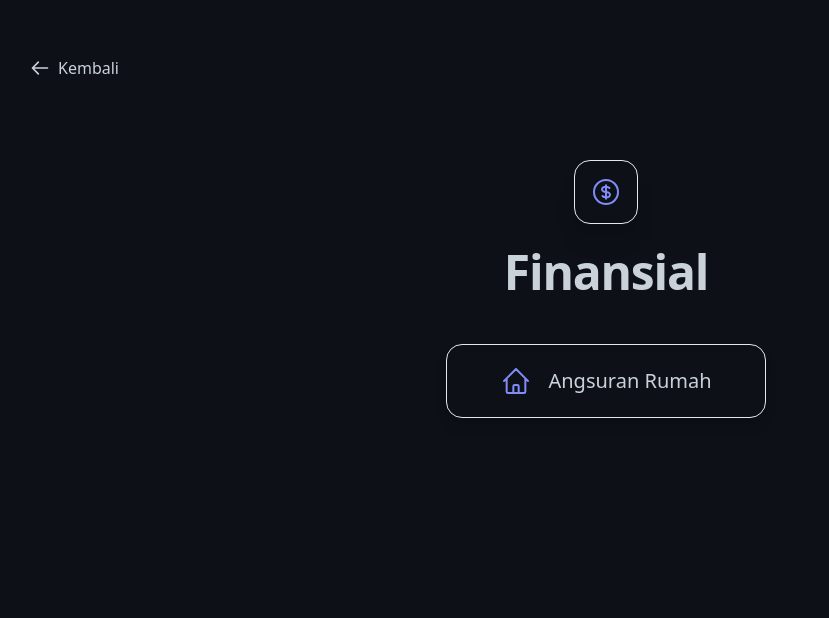
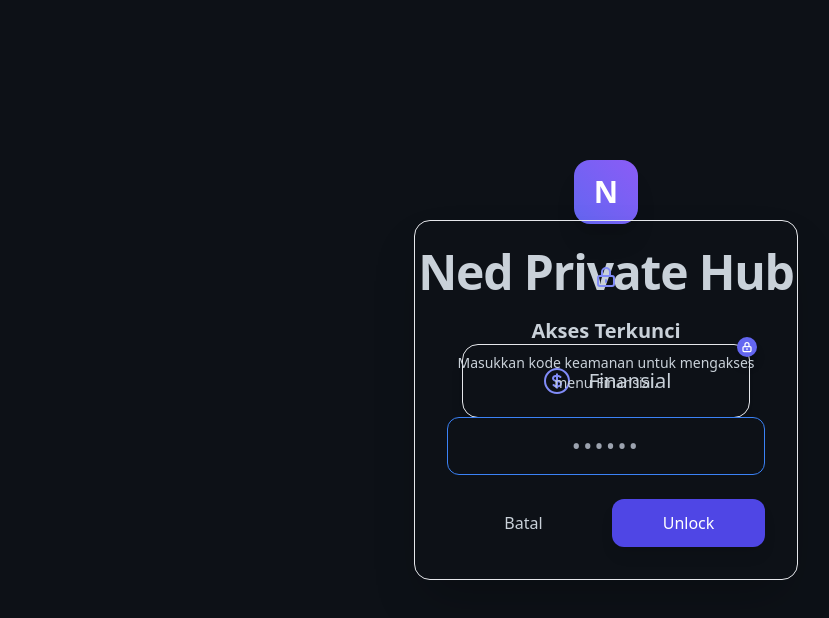
Before and after one commit to OffiziellNed/Ned-Private-Hub, a Next.js app: page / in a window 1280 px wide. Both pictures are taken after a click on the button "Finansial". Shown: the top 618 px of the page, without its empty margins (34-863 px from the left). Built offline with nearby package versions, Linux system fonts and the light colour scheme; no server answers; the database is empty.

Commit message:
Update page.js

```diff
--- a/app/page.js
+++ b/app/page.js
@@ -45,6 +45,12 @@ export default function Dashboard() {
   const [proofs, setProofs] = useState({});
   const [isSyncing, setIsSyncing] = useState(true);
   const fileInputRef = useRef(null);
+
+  // State untuk Fitur Keamanan PIN
+  const [isUnlocked, setIsUnlocked] = useState(false);
+  const [showPinPrompt, setShowPinPrompt] = useState(false);
+  const [pinCode, setPinCode] = useState('');
+  const [pinError, setPinError] = useState(false);
 
   const angsuranData = generateAngsuranData();
 
@@ -149,6 +155,30 @@ export default function Dashboard() {
     e.target.value = null;
   };
 
+  // Logika Klik Menu Finansial
+  const handleAccessFinansial = () => {
+    if (isUnlocked) {
+      setView('finansial');
+    } else {
+      setShowPinPrompt(true);
+    }
+  };
+
+  // Logika Submit PIN
+  const handlePinSubmit = (e) => {
+    e.preventDefault();
+    if (pinCode === '010525') {
+      setIsUnlocked(true);
+      setShowPinPrompt(false);
+      setView('finansial');
+      setPinCode('');
+      setPinError(false);
+    } else {
+      setPinError(true);
+      setPinCode('');
+    }
+  };
+
   if (view === 'home') {
     return (
       <div className="flex flex-col items-center justify-start pt-32 sm:pt-40 min-h-[100dvh] bg-[#0B0F19] text-slate-300 font-sans selection:bg-indigo-500/30">
@@ -157,14 +187,72 @@ export default function Dashboard() {
         </div>
         <h1 className="text-4xl sm:text-5xl font-bold text-slate-100 mb-12 tracking-tight">Ned Private Hub</h1>
         <button
-          onClick={() => setView('finansial')}
-          className="flex items-center gap-4 px-8 py-5 bg-[#111827] hover:bg-slate-800 border border-slate-700/60 rounded-2xl transition-all duration-300 shadow-lg hover:shadow-indigo-500/10 hover:-translate-y-1 group w-72 justify-center"
+          onClick={handleAccessFinansial}
+          className="flex items-center gap-4 px-8 py-5 bg-[#111827] hover:bg-slate-800 border border-slate-700/60 rounded-2xl transition-all duration-300 shadow-lg hover:shadow-indigo-500/10 hover:-translate-y-1 group w-72 justify-center relative"
         >
+          {/* Ikon Gembok Kecil kalau belum Unlock */}
+          {!isUnlocked && (
+            <div className="absolute -top-2 -right-2 bg-indigo-500 text-white rounded-full p-1 shadow-lg">
+              <svg className="w-3 h-3" fill="none" viewBox="0 0 24 24" stroke="currentColor">
+                <path strokeLinecap="round" strokeLinejoin="round" strokeWidth={2.5} d="M12 15v2m-6 4h12a2 2 0 002-2v-6a2 2 0 00-2-2H6a2 2 0 00-2 2v6a2 2 0 002 2zm10-10V7a4 4 0 00-8 0v4h8V7z" />
+              </svg>
+            </div>
+          )}
           <svg className="w-8 h-8 text-indigo-400 group-hover:text-indigo-300 transition-colors" fill="none" viewBox="0 0 24 24" stroke="currentColor">
             <path strokeLinecap="round" strokeLinejoin="round" strokeWidth={1.5} d="M12 8c-1.657 0-3 .895-3 2s1.343 2 3 2 3 .895 3 2-1.343 2-3 2m0-8c1.11 0 2.08.402 2.599 1M12 8V7m0 1v8m0 0v1m0-1c-1.11 0-2.08-.402-2.599-1M21 12a9 9 0 11-18 0 9 9 0 0118 0z" />
           </svg>
           <span className="text-xl font-medium text-slate-200 group-hover:text-white transition-colors">Finansial</span>
         </button>
+
+        {/* Modal Prompt PIN */}
+        {showPinPrompt && (
+          <div className="fixed inset-0 z-50 flex items-center justify-center bg-[#0B0F19]/80 backdrop-blur-sm px-4">
+            <div className="bg-[#111827] border border-slate-700/60 rounded-2xl p-8 max-w-sm w-full shadow-2xl shadow-indigo-500/10 flex flex-col items-center">
+              <div className="w-12 h-12 rounded-full bg-slate-800 flex items-center justify-center mb-4 text-indigo-400">
+                <svg className="w-6 h-6" fill="none" viewBox="0 0 24 24" stroke="currentColor">
+                  <path strokeLinecap="round" strokeLinejoin="round" strokeWidth={2} d="M12 15v2m-6 4h12a2 2 0 002-2v-6a2 2 0 00-2-2H6a2 2 0 00-2 2v6a2 2 0 002 2zm10-10V7a4 4 0 00-8 0v4h8V7z" />
+                </svg>
+              </div>
+              <h3 className="text-xl font-bold text-slate-100 mb-2">Akses Terkunci</h3>
+              <p className="text-sm text-slate-400 mb-6 text-center">Masukkan kode keamanan untuk mengakses menu Finansial.</p>
+
+              <form onSubmit={handlePinSubmit} className="w-full flex flex-col gap-4">
+                <input
+                  type="password"
+                  autoFocus
+                  value={pinCode}
+                  onChange={(e) => {
+                    setPinCode(e.target.value);
+                    setPinError(false);
+                  }}
+                  className={`w-full bg-[#0B0F19] border ${pinError ? 'border-red-500/50 focus:border-red-500' : 'border-slate-700 focus:border-indigo-500'} rounded-xl px-4 py-3 text-center text-2xl tracking-widest text-slate-200 outline-none transition-colors`}
+                  placeholder="••••••"
+                  maxLength={6}
+                />
+                {pinError && <span className="text-xs text-red-400 text-center mt-[-8px]">Kode salah, silakan coba lagi.</span>}
+                <div className="flex gap-3 mt-2">
+                  <button
+                    type="button"
+                    onClick={() => {
+                      setShowPinPrompt(false);
+                      setPinCode('');
+                      setPinError(false);
+                    }}
+                    className="flex-1 py-3 rounded-xl bg-slate-800 text-slate-300 font-medium hover:bg-slate-700 transition-colors"
+                  >
+                    Batal
+                  </button>
+                  <button
+                    type="submit"
+                    className="flex-1 py-3 rounded-xl bg-indigo-600 text-white font-medium hover:bg-indigo-500 transition-colors shadow-lg shadow-indigo-500/20"
+                  >
+                    Unlock
+                  </button>
+                </div>
+              </form>
+            </div>
+          </div>
+        )}
       </div>
     );
   }
```
